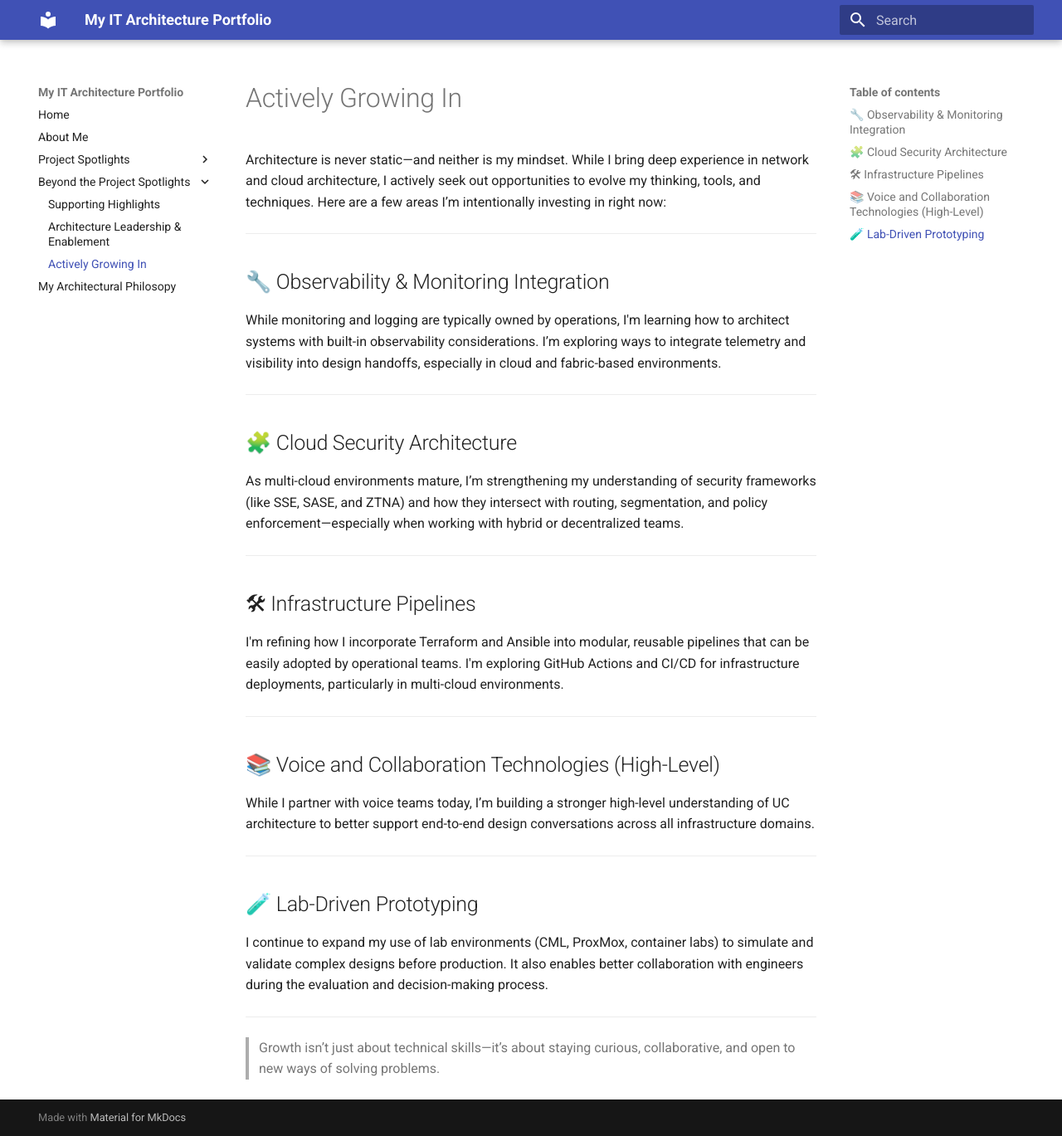
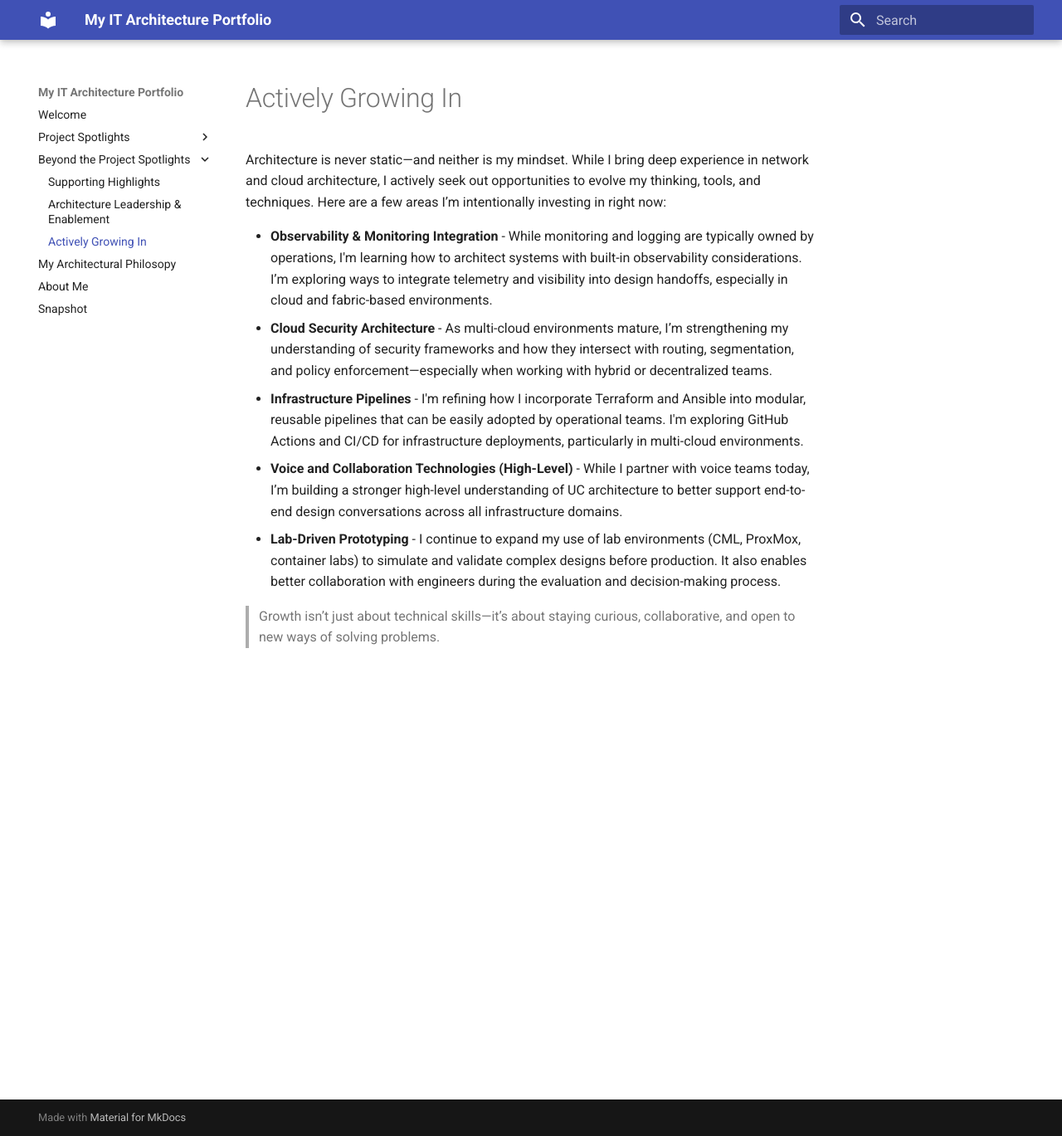
Before and after one commit to Robert-N-Myhre/architecture-portfolio, an MkDocs documentation site: the page built from docs/projects/growth.md, in a window 1280 px wide and 1369 px high. Shown: the whole window at 83% size. Built offline with MkDocs 1.6.1 and Material for MkDocs 9.7.7, drawn with Linux system fonts in a browser that asks for light colours.

Commit message:
Added snapshot, change Home to Welcome, and rearranged pages

```diff
--- a/docs/projects/growth.md
+++ b/docs/projects/growth.md
@@ -2,36 +2,11 @@
 
 Architecture is never static—and neither is my mindset. While I bring deep experience in network and cloud architecture, I actively seek out opportunities to evolve my thinking, tools, and techniques. Here are a few areas I’m intentionally investing in right now:
 
----
+- **Observability & Monitoring Integration** - While monitoring and logging are typically owned by operations, I'm learning how to architect systems with built-in observability considerations. I’m exploring ways to integrate telemetry and visibility into design handoffs, especially in cloud and fabric-based environments.
+- **Cloud Security Architecture** - As multi-cloud environments mature, I’m strengthening my understanding of security frameworks and how they intersect with routing, segmentation, and policy enforcement—especially when working with hybrid or decentralized teams.
+- **Infrastructure Pipelines** - I'm refining how I incorporate Terraform and Ansible into modular, reusable pipelines that can be easily adopted by operational teams. I'm exploring GitHub Actions and CI/CD for infrastructure deployments, particularly in multi-cloud environments.
+- **Voice and Collaboration Technologies (High-Level)** - While I partner with voice teams today, I’m building a stronger high-level understanding of UC architecture to better support end-to-end design conversations across all infrastructure domains.
+- **Lab-Driven Prototyping** - I continue to expand my use of lab environments (CML, ProxMox, container labs) to simulate and validate complex designs before production. It also enables better collaboration with engineers during the evaluation and decision-making process.
 
-## 🔧 Observability & Monitoring Integration
-
-While monitoring and logging are typically owned by operations, I'm learning how to architect systems with built-in observability considerations. I’m exploring ways to integrate telemetry and visibility into design handoffs, especially in cloud and fabric-based environments.
-
----
-
-## 🧩 Cloud Security Architecture
-
-As multi-cloud environments mature, I’m strengthening my understanding of security frameworks (like SSE, SASE, and ZTNA) and how they intersect with routing, segmentation, and policy enforcement—especially when working with hybrid or decentralized teams.
-
----
-
-## 🛠 Infrastructure Pipelines
-
-I'm refining how I incorporate Terraform and Ansible into modular, reusable pipelines that can be easily adopted by operational teams. I'm exploring GitHub Actions and CI/CD for infrastructure deployments, particularly in multi-cloud environments.
-
----
-
-## 📚 Voice and Collaboration Technologies (High-Level)
-
-While I partner with voice teams today, I’m building a stronger high-level understanding of UC architecture to better support end-to-end design conversations across all infrastructure domains.
-
----
-
-## 🧪 Lab-Driven Prototyping
-
-I continue to expand my use of lab environments (CML, ProxMox, container labs) to simulate and validate complex designs before production. It also enables better collaboration with engineers during the evaluation and decision-making process.
-
----
 
 > Growth isn’t just about technical skills—it’s about staying curious, collaborative, and open to new ways of solving problems.
--- a/mkdocs.yml
+++ b/mkdocs.yml
@@ -1,7 +1,6 @@
 site_name: My IT Architecture Portfolio
 nav:
-  - Home: index.md
-  - About Me: about.md
+  - Welcome: index.md
   - Project Spotlights:
     - Dual Data Center Architecture: projects/dc-aci-project.md
     - Azure Multi-Cloud Expansion: projects/multicloud-terraform.md
@@ -12,6 +11,8 @@ nav:
       - Architecture Leadership & Enablement: projects/leadership.md
       - Actively Growing In: projects/growth.md
   - My Architectural Philosopy: architectural-philosophy.md
+  - About Me: about.md
+  - Snapshot: snapshot.md
 # Theme settings
 theme:
   name: material
@@ -19,6 +20,9 @@ theme:
     primary: indigo
     accent: teal
 
+markdown_extensions:
+  - admonition
+
 # Plugins (optional)
 plugins:
   - search
```
Also changed, not shown: docs/snapshot.md (added, +52 -0 lines), site/about/index.html, site/projects/dc-aci-project/index.html, site/projects/multicloud-network-architecture/index.html, site/projects/multicloud-terraform/index.html, site/projects/sda-segmentation/index.html, site/search/search_index.json.
